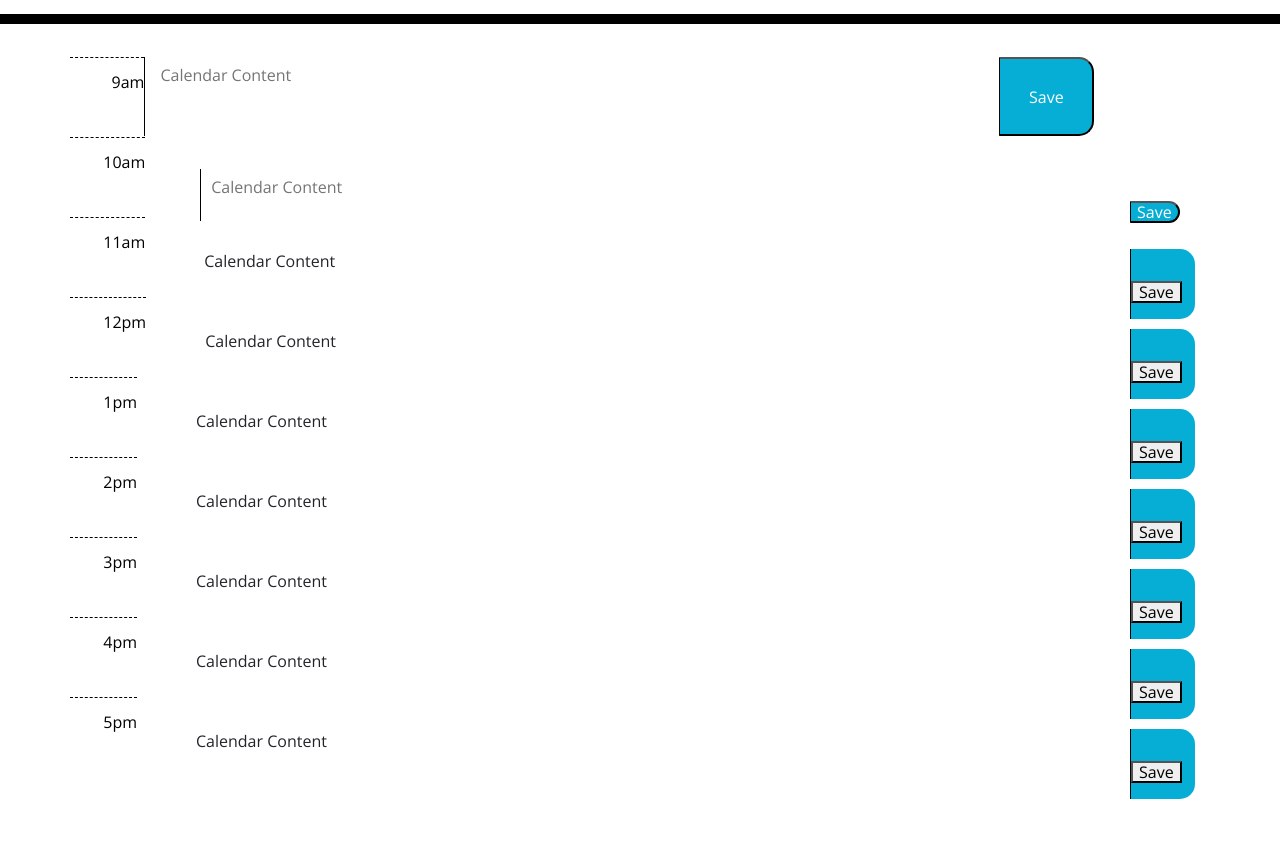
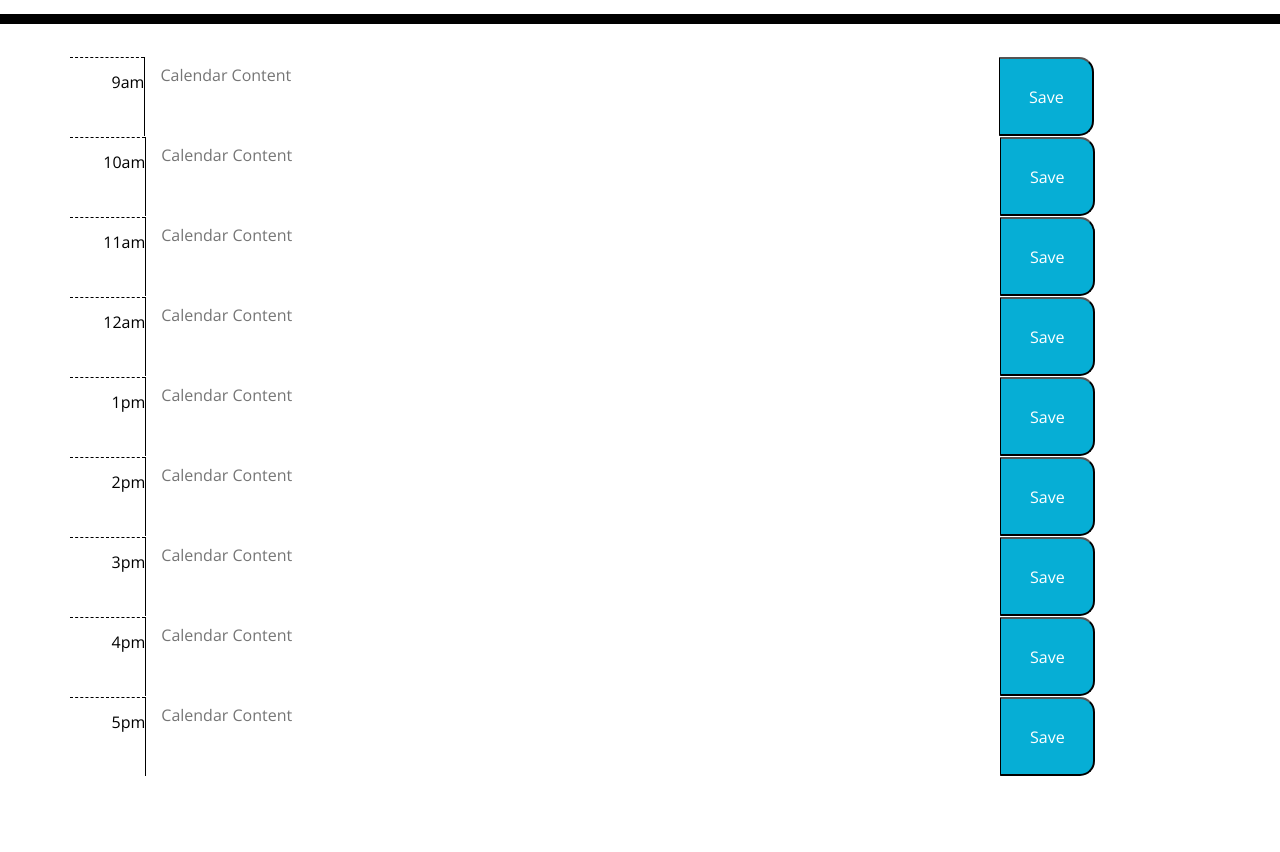
Before and after one commit to BigEVK/Event_Scheduler, a plain HTML site: page index.html in a window 1280 px wide. Shown: the part 280-1132 px from the top of the page. After the commit the page ends 1056 px from the top, so only its background shows below. Drawn offline with nearby package versions, Linux system fonts and the light colour scheme.

Commit message:
rearrange time and store local

```diff
--- a/assets/js/schedule.js
+++ b/assets/js/schedule.js
@@ -23,20 +23,36 @@ var tasks = [];
 
 
 // task text was clicked --- start
-$(".calendar").on("click", "p", function() {
+$(".saveBtn").on("click", function() {
+  var text = $(this).siblings("textarea").val();
+  var timeID = $(this).siblings("textarea").attr('id');
+  if(text) {
+    console.log(text);
+    console.log(timeID);
+    localStorage.setItem(timeID, text);
+  }
+  else {
+    console.log("Nothing in the text area")
+  }
+});
+
+let saveText = window.localStorage.getItem(timeID, text);
+console.log(saveText);
+
+  // console.log($(this).siblings("textarea"));
        // get current text of p element
-       var text = $(this)
-         .text()
-         .trim();
+    //    var text = $(this)
+    //      .text()
+    //      .trim();
 
-       // replace p element with a new textarea
-       var textInput = $("<textarea>").addClass("form-control").val(text);
-       $(this).replaceWith(textInput);
+    //    // replace p element with a new textarea
+    //    var textInput = $("<textarea>").addClass("form-control").val(text);
+    //    $(this).replaceWith(textInput);
 
-       // auto focus new element
-       textInput.trigger("focus");
+    //    // auto focus new element
+    //    textInput.trigger("focus");
 
-     });
+    //  });
 
       // task text was clicked --- end
 
@@ -84,30 +100,32 @@ var createTaskEl = function (taskDataObj) {
 //         console.log(saveCalendarTen);
 // };
 
-document.querySelector(".saveBtn").addEventListener("click", function () {
+// document.querySelector(".saveBtn").addEventListener("click", function () {
 
+//      var timeValue = $(this).siblings(".timeInfo").val();
+//      console.log(timeValue);
+    //  localStorage.setItem("calendar", JSON.stringify(calInfo));
 
-    var timeValue = $(this).siblings(".timeInfo").val();
-
-})
+// })
 
 
 
 
 
 // load saved tasks from local storage
-var loadCalendar = function() {
-      var calendar = localStorage.getItem("calendar");
-      if (!calendar) {
-        return false;
-      }
-      console.log("Saved Calendar found!");
+// var loadCalendar = function() {
+//       var calendar = localStorage.getItem(timeID, text);
+//       console.log(calendar);
+//       if (!calendar) {
+//         return false;
+//       }
+//       console.log("Saved Calendar found!");
       // calendar = JSON.parse(calendar);
       // for (var i = 0; i < calendar.length; i++) {
       //   createTaskEl(calendar[i]);
       // }
 
-};
+// };
 loadCalendar();
 // document.querySelector(".saveBtn").addEventListener("click", saveCalendarNine);
 // document.querySelector(".saveBtn").addEventListener("click", saveCalendarTen);
--- a/index.html
+++ b/index.html
@@ -48,140 +48,156 @@
       </div>
     </div>
 
-    <div class="row">
+    <div>
+
+      <div class="row calendar">
         <div class="col-1, hour">
         10am
         </div>
-      <div class="col">
-    <ul class="calendar"><textarea cols="80" id="timeTen" placeholder="Calendar Content" ></textarea>
+        <textarea id="timeTen" class="timeInfo col-9" placeholder="Calendar Content" ></textarea>
 
-        </ul>
+
+        <button class="saveBtn col-1" type="button">Save</button>
 
       </div>
       <div class="col-1">
         <div>
-          <button class="saveBtn" type="button">Save</button>
+
         </div>
       </div>
     </div>
 
-    <div class="row">
+    <div>
+
+      <div class="row calendar">
         <div class="col-1, hour">
         11am
         </div>
-      <div class="col">
-        <ul id="time" class="calendar"><li><p class="m-1">Calendar Content</p></li>
+        <textarea id="timeElev" class="timeInfo col-9" placeholder="Calendar Content" ></textarea>
 
-        </ul>
+
+        <button class="saveBtn col-1" type="button">Save</button>
 
       </div>
       <div class="col-1">
-        <div class="saveBtn">
-          <button type="button">Save</button>
+        <div>
+
         </div>
       </div>
     </div>
 
-    <div class="row">
+    <div>
+
+      <div class="row calendar">
         <div class="col-1, hour">
-        12pm
+        12am
         </div>
-      <div class="col">
-        <ul id="time" class="calendar"><li><p class="m-1">Calendar Content</p></li>
+        <textarea id="timeTwel" class="timeInfo col-9" placeholder="Calendar Content" ></textarea>
 
-        </ul>
 
+        <button class="saveBtn col-1" type="button">Save</button>
 
       </div>
       <div class="col-1">
-        <div class="saveBtn">
-          <button type="button">Save</button>
+        <div>
+
         </div>
       </div>
     </div>
 
-    <div class="row">
+    <div>
+
+      <div class="row calendar">
         <div class="col-1, hour">
           1pm
         </div>
-      <div class="col">
-        <ul id="time" class="calendar"><li><p class="m-1">Calendar Content</p></li>
+        <textarea id="timeOne" class="timeInfo col-9" placeholder="Calendar Content" ></textarea>
 
-        </ul>
 
+        <button class="saveBtn col-1" type="button">Save</button>
 
       </div>
       <div class="col-1">
-        <div class="saveBtn">
-          <button type="button">Save</button>
+        <div>
+
         </div>
       </div>
     </div>
 
-    <div class="row">
+    <div>
+
+      <div class="row calendar">
         <div class="col-1, hour">
           2pm
         </div>
-      <div class="col">
-        <ul class="calendar"><li id="time"><p class="m-1">Calendar Content</p></li>
+        <textarea id="timeTwo" class="timeInfo col-9" placeholder="Calendar Content" ></textarea>
 
-        </ul>
+
+        <button class="saveBtn col-1" type="button">Save</button>
+
       </div>
       <div class="col-1">
-        <div class="saveBtn">
-          <button type="button">Save</button>
+        <div>
+
         </div>
       </div>
     </div>
 
-    <div class="row">
+    <div>
+
+      <div class="row calendar">
         <div class="col-1, hour">
           3pm
         </div>
-      <div class="col">
-        <ul id="time" class="calendar"><li><p class="m-1">Calendar Content</p></li>
+        <textarea id="timeThree" class="timeInfo col-9" placeholder="Calendar Content" ></textarea>
 
-        </ul>
+
+        <button class="saveBtn col-1" type="button">Save</button>
+
       </div>
       <div class="col-1">
-        <div class="saveBtn">
-          <button type="button">Save</button>
+        <div>
+
         </div>
       </div>
     </div>
 
-    <div class="row">
+    <div>
+
+      <div class="row calendar">
         <div class="col-1, hour">
           4pm
         </div>
-      <div class="col">
-        <ul id="time" class="calendar"><li><p class="m-1">Calendar Content</p></li>
+        <textarea id="timeFour" class="timeInfo col-9" placeholder="Calendar Content" ></textarea>
 
-        </ul>
+
+        <button class="saveBtn col-1" type="button">Save</button>
+
       </div>
       <div class="col-1">
-        <div class="saveBtn">
-          <button type="button">Save</button>
+        <div>
+
         </div>
       </div>
     </div>
 
-    <div class="row">
+    <div>
+
+      <div class="row calendar">
         <div class="col-1, hour">
           5pm
         </div>
-      <div class="col">
-        <ul id="time" class="calendar"><li><p class="m-1">Calendar Content</p></li>
+        <textarea id="timeFive" class="timeInfo col-9" placeholder="Calendar Content" ></textarea>
 
-        </ul>
+
+        <button class="saveBtn col-1" type="button">Save</button>
+
       </div>
       <div class="col-1">
-        <div class="saveBtn">
-          <button type="button">Save</button>
-        </div>
+        <div>
 
         </div>
-
+      </div>
     </div>
   </div>
 
```
Lines whose indentation alone changed are shown as unchanged.
